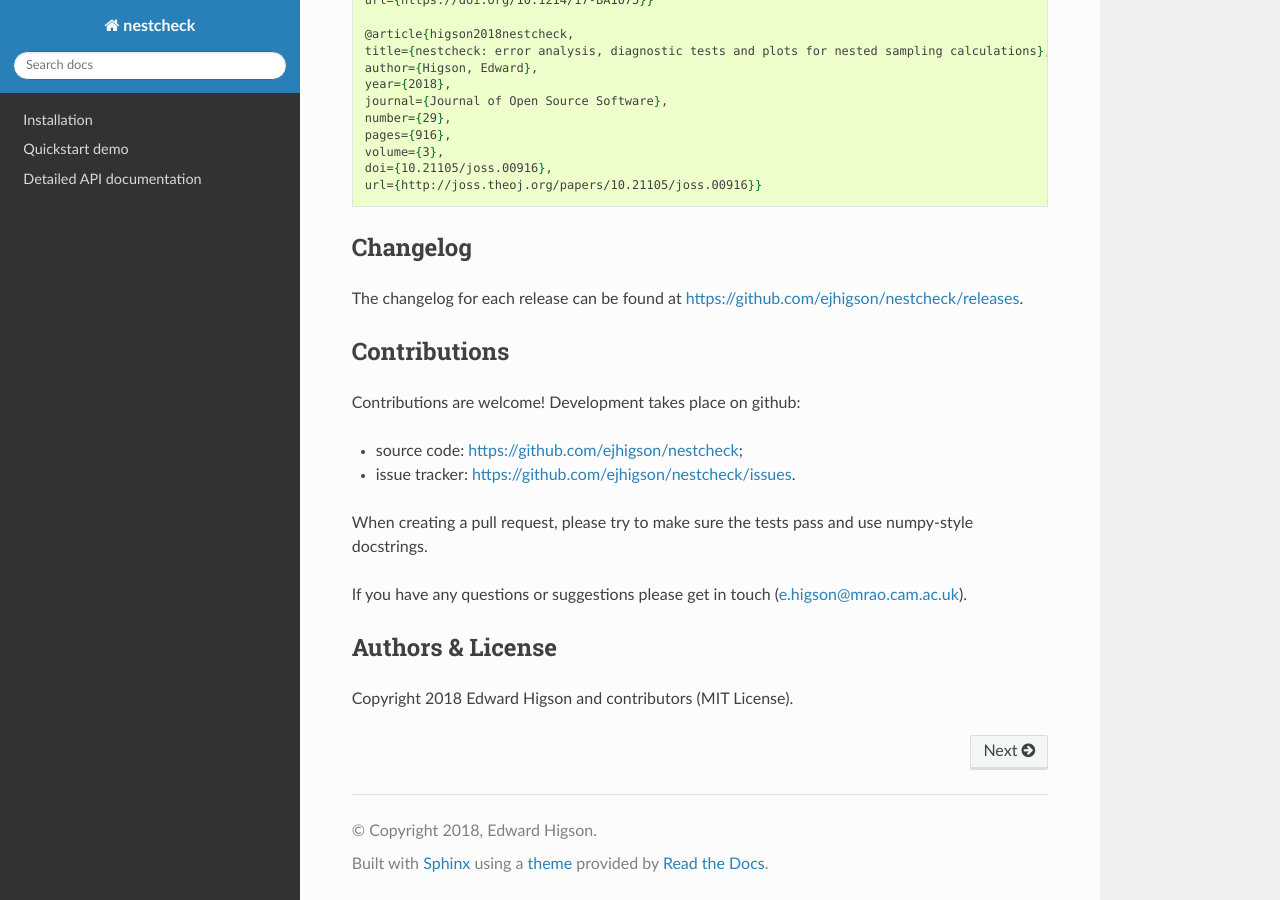
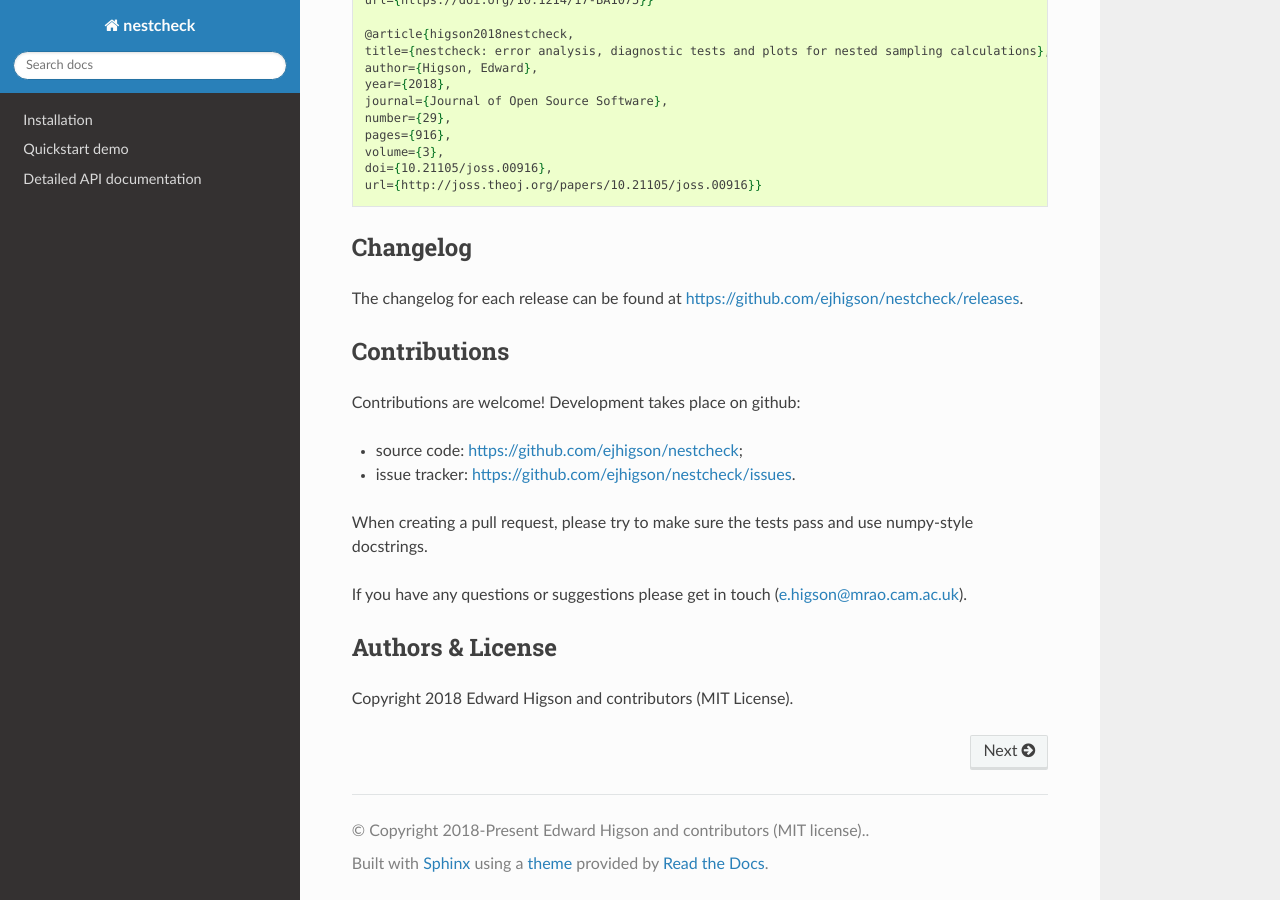
Before and after one commit to ejhigson/nestcheck, a Sphinx documentation site: the page built from docs/index.rst, in a window 1280 px wide and 900 px high, scrolled down 2496 px. Built offline with Sphinx 7.4.7 and the Read the Docs theme 2.0.0, drawn with Linux system fonts in a browser that asks for light colours.

Commit message:
extending license to present and adding contributors

```diff
--- a/docs/conf.py
+++ b/docs/conf.py
@@ -20,7 +20,7 @@
 # -- Project information -----------------------------------------------------
 
 project = 'nestcheck'
-copyright = '2018, Edward Higson'
+copyright = '2018-Present Edward Higson and contributors (MIT license).'
 author = 'Edward Higson'
 
 # The short X.Y version
@@ -161,7 +161,7 @@ man_pages = [
 #  dir menu entry, description, category)
 texinfo_documents = [
     (master_doc, 'nestcheck', 'nestcheck Documentation',
-     author, 'nestcheck', 'One line description of project.',
+     author, 'nestcheck', 'Error analysis, diagnostic tests and plots for nested sampling.',
      'Miscellaneous'),
 ]
 
```
Also changed, not shown: 1 other file.
